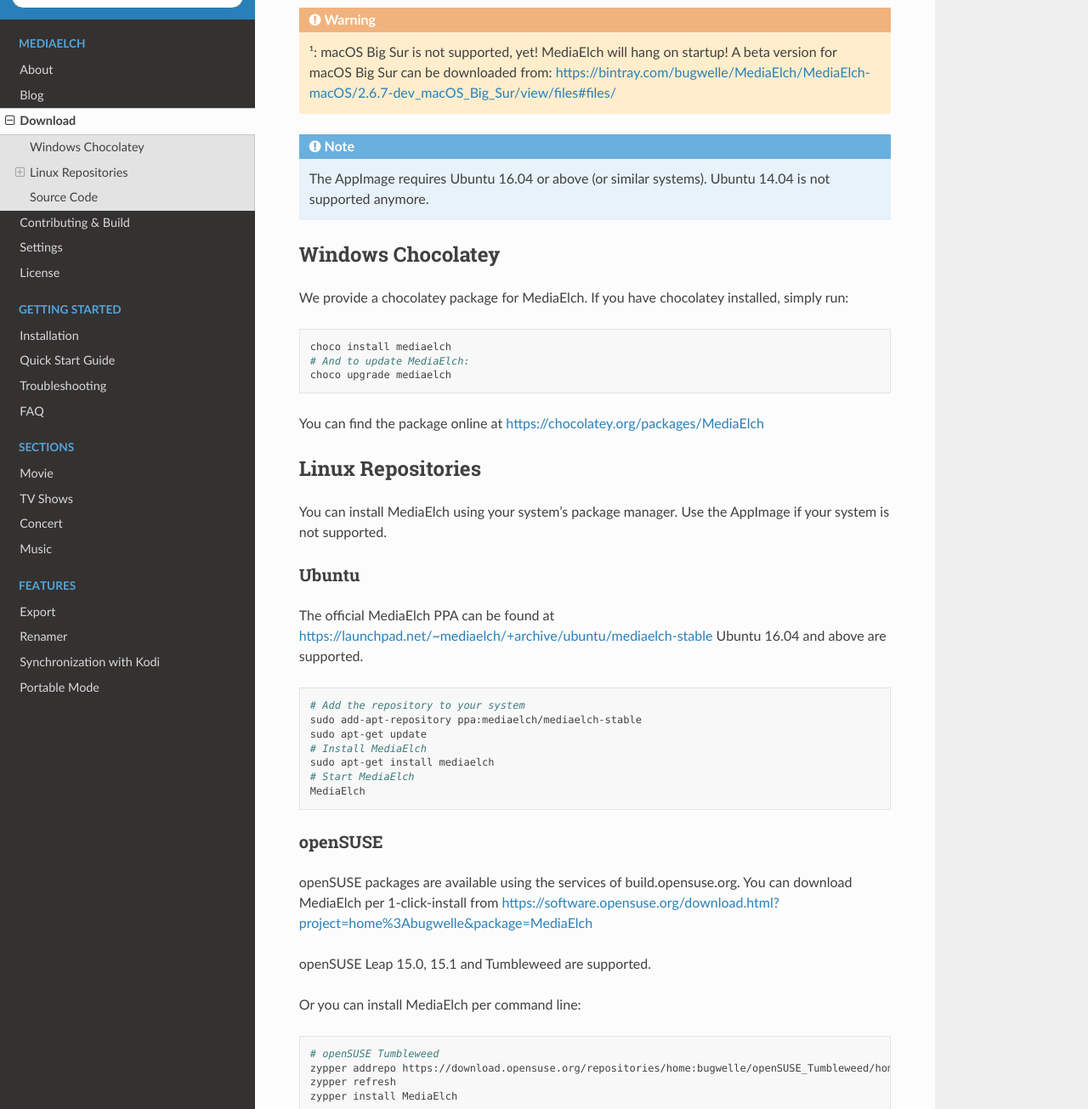
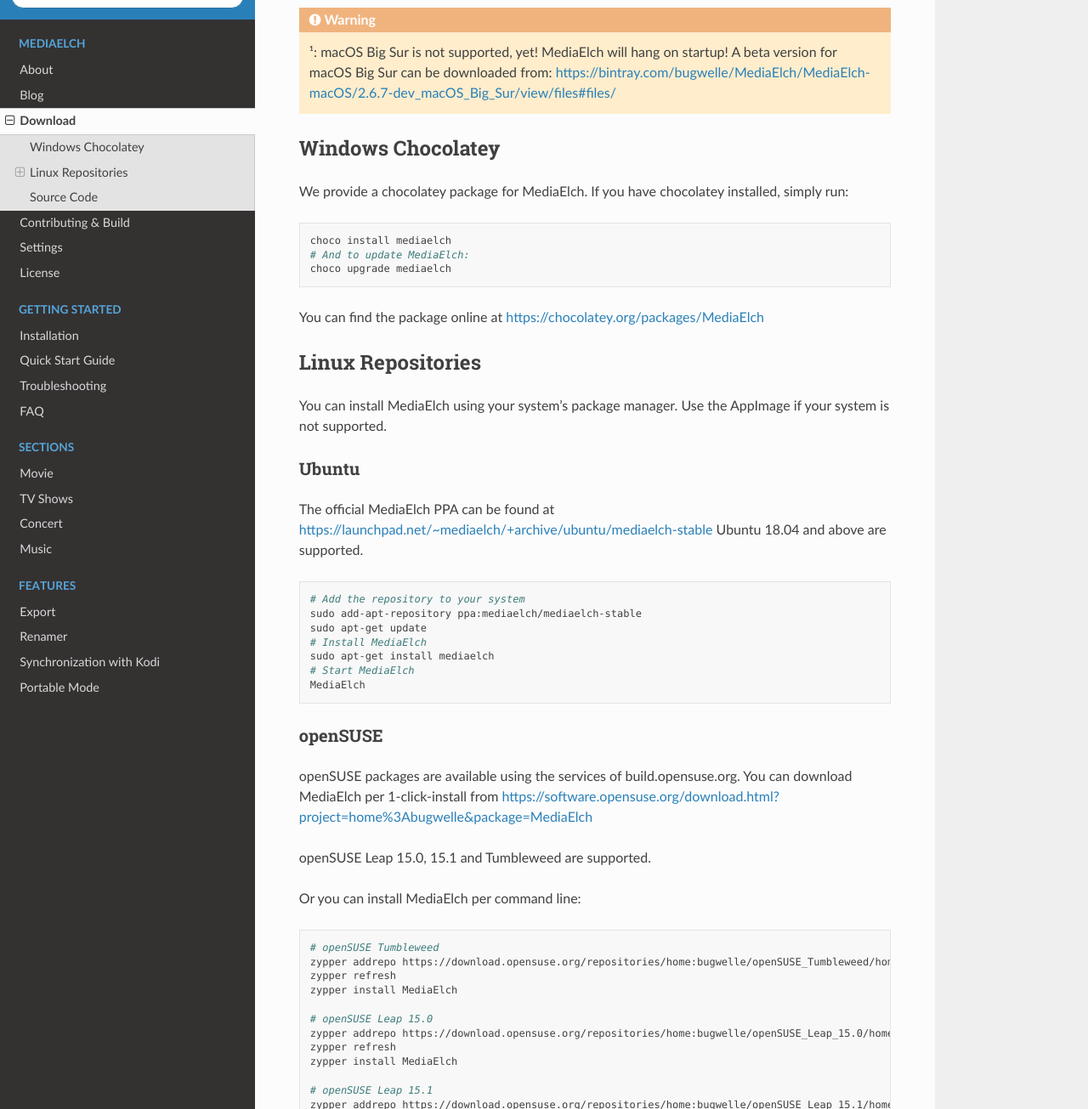
Before and after one commit to mediaelch/mediaelch-doc, a Sphinx documentation site: the page built from docs/source/download.rst, in a window 1280 px wide and 1400 px high, scrolled down 1356 px, cut to the strip 95-1400 px from the top of the window. Shown: the whole strip at 85% size. Built offline with Sphinx 7.4.7 and the Read the Docs theme 2.0.0, drawn with Linux system fonts in a browser that asks for light colours; pages that are not in the unit, such as notebooks, are missing from menus.

Commit message:
[Doc] Remove Ubuntu 16.04 support

```diff
--- a/docs/source/download.rst
+++ b/docs/source/download.rst
@@ -33,12 +33,6 @@
    https://bintray.com/bugwelle/MediaElch/MediaElch-macOS/2.6.7-dev_macOS_Big_Sur/view/files#files/
 
 
-.. note::
-
-   The AppImage requires Ubuntu 16.04 or above (or similar systems).
-   Ubuntu 14.04 is not supported anymore.
-
-
 Windows Chocolatey
 ==================
 
@@ -64,7 +58,7 @@
 ------
 
 The official MediaElch PPA can be found at https://launchpad.net/~mediaelch/+archive/ubuntu/mediaelch-stable
-Ubuntu 16.04 and above are supported.
+Ubuntu 18.04 and above are supported.
 
 .. code-block:: sh
 
```
Also changed, not shown: 2 other files.
